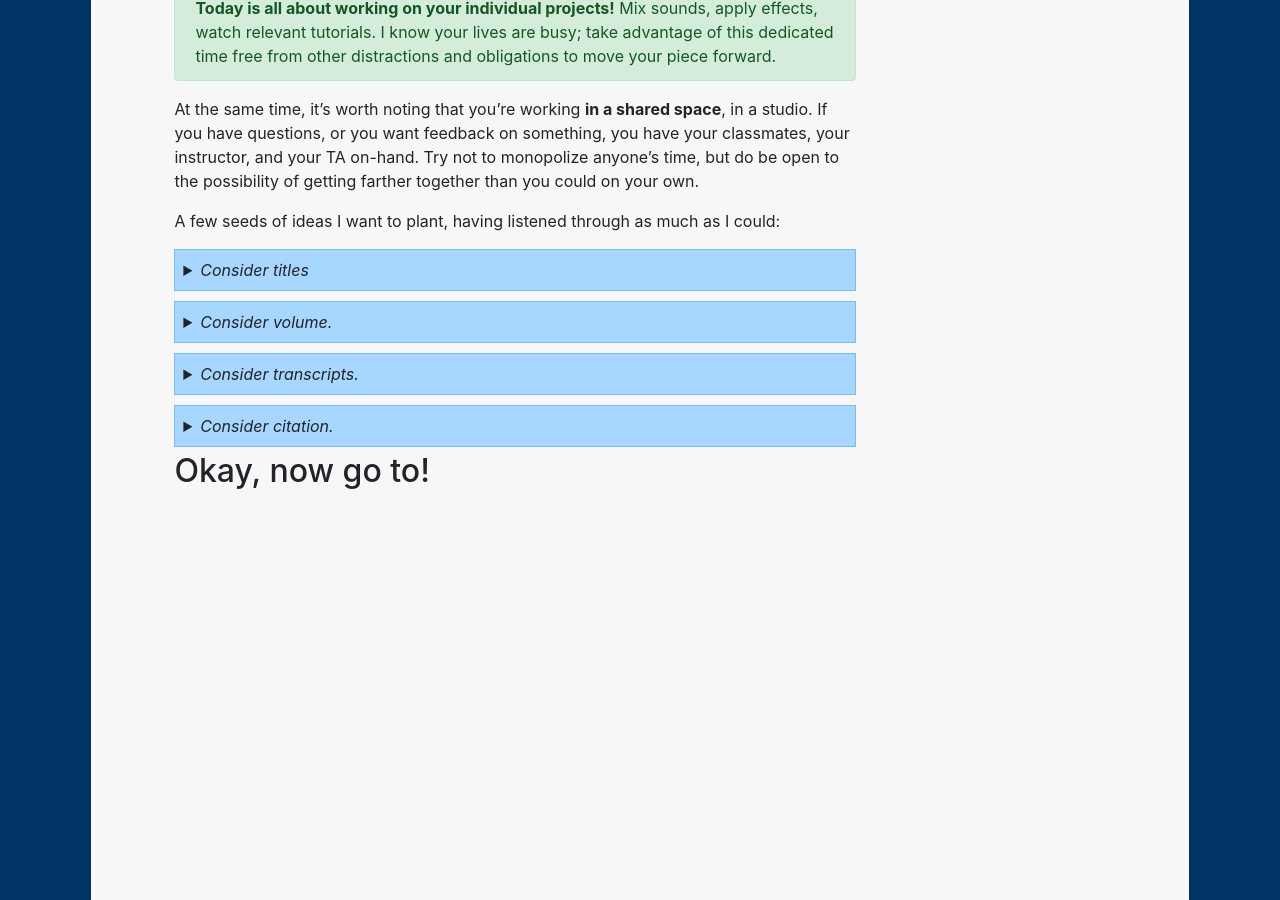
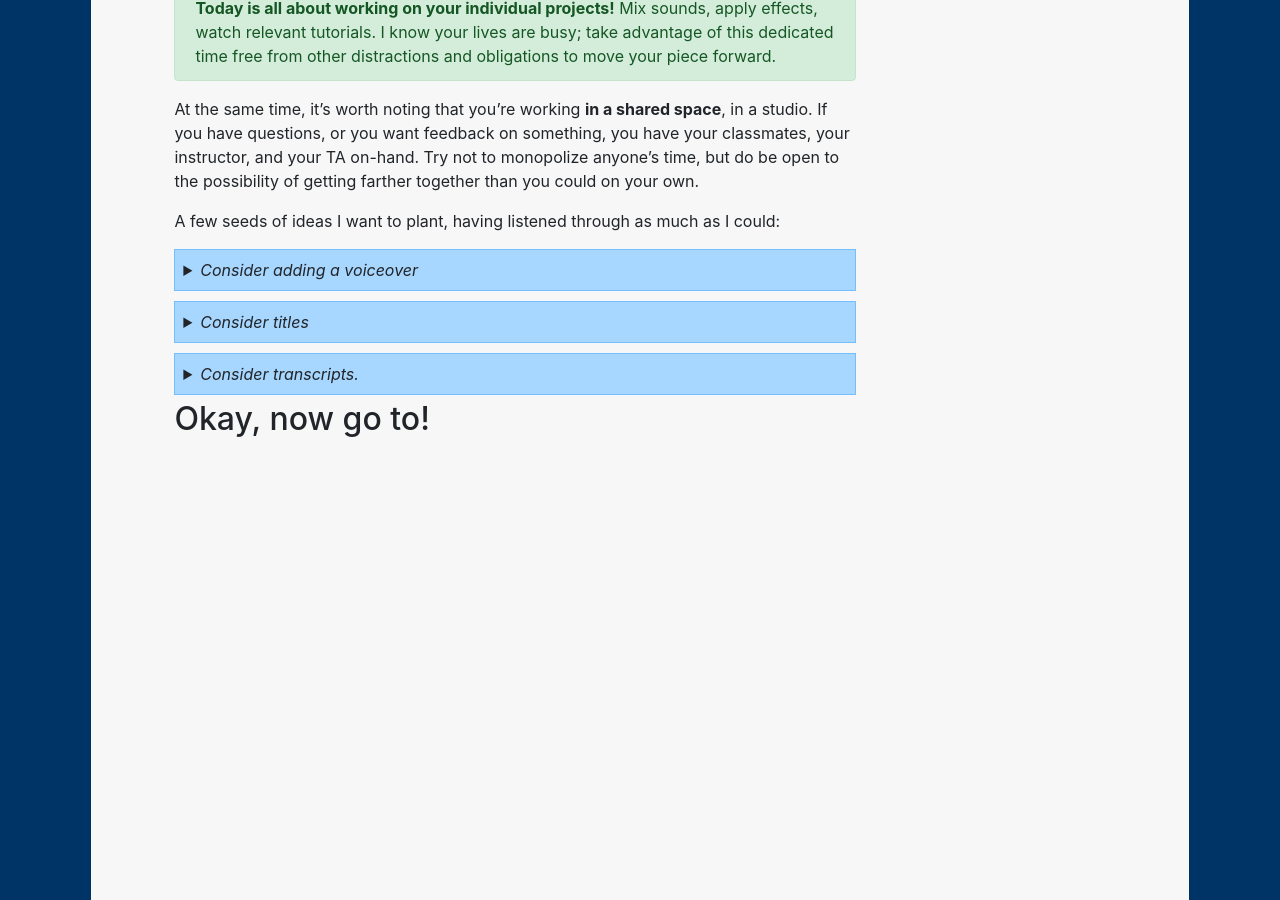
Before and after one commit to benmiller314/cdm2020spring, a Jekyll site: the page built from plans/lesson-08.md, in a window 1280 px wide and 900 px high, scrolled down 377 px. Built offline with Jekyll 4.4.1, drawn with Linux system fonts in a browser that asks for light colours; our own code applies the rules of GitHub Pages for plain Markdown files.

Commit message:
add notes on transcripts

```diff
--- a/plans/lesson-08.md
+++ b/plans/lesson-08.md
@@ -27,28 +27,38 @@
 -->
 
 <details>
+<summary><em>Consider adding a voiceover</em></summary>
+
+</details>
+
+<details>
 <summary><em>Consider titles</em></summary>
 
 A title can provide a location, a clue, a genre, a commentary; it can make or unmake listener expectations. What will you call your soundscape narrative? Where will you let listeners know that name? (In the README? In a recorded introduction to the sound file itself?)
 </details>
 
 <details>
+<summary><em>Consider transcripts.</em></summary>
+
+If you're working off of a script, as a number of you seem to be, please do consider turning it into a readable transcript you can place alongside the sound file: it's not only more accessible for the temporarily or permanently hearing-impaired, but it also makes your piece easier to search for (and within).
+
+I forgot to send an email with examples (I blame this illness), but I can fix that now! NPR's <em>This American Life</em> does a great job, and they're relatively straightforward in format, too. Why not check out some of their <a href="https://www.thisamericanlife.org/recommended">recommended episodes</a>, including a primer for listeners <a href="https://www.thisamericanlife.org/recommended/new-to-this-american-life">new to the show</a> that tipped me off to this <a href="https://www.thisamericanlife.org/109/notes-on-camp">one on camp</a>. (I was excited by this description: <em>"This one drops you in a place and immerses you there so quickly and happily. Just a deeply cheerful trip into childhood summertime."</em>) Or, for something closer to the length of what you'll be working on – a special episode with <a href="https://www.thisamericanlife.org/241/20-acts-in-60-minutes">20 acts in 60 minutes</a>?
+
+You access the transcript from the top of each full episode page, but you can jump to specific sections, or "acts," when choosing what to listen to.
+</details>
+
+<!-- <details>
+<summary><em>Consider citation.</em></summary>
+
+If you're using sounds someone else recorded, be sure to include enough information to recover where it came from. (See <em>Writer/Designer</em> page 162, and the <a href="https://creativecommons.org/use-remix/get-permission/">Creative Commons' own recommendations</a>.) Note that any kind of CC-BY license requires you to say who made the source, not just say that it has a CC-BY license. (Nor is it enough to give a link to the search engine that you found it with.) You can add the information in text alongside the soundscape, or in the soundscape itself, or both!
+</details> -->
+
+<!-- <details>
 <summary><em>Consider volume.</em></summary>
 
 Many of you are doing smart work to differentiate foreground sounds from background, in part through "ducking" the background to a lower volume while keeping the sound going to provide depth. On the foreground side, one risk of recording original sounds is overloading the microphone, such that you get a kind of crackle or squeal as the sound level exceeds what the system can handle. If you notice this happening – you can look for places where the waveform hits the top of the track, or where the volume goes into the red – try Effects > Clip Fix, which should give you a little more room.
-</details>
+</details> -->
 
-<details>
-<summary><em>Consider transcripts.</em></summary>
-
-If you're working off of a script, as a number of you seem to be, please do consider turning it into a readable transcript you can place alongside the sound file. See my email for examples of what this might look like, thanks to <a href="https://www.thisamericanlife.org/109/transcript">This American Life</a>.
-</details>
-
-<details>
-<summary><em>Consider citation.</em></summary>
-
-If you're using sounds someone else recorded, be sure to include enough information to recover where it came from. (See <em>Writer/Designer</em> page 162, and the <a href="https://creativecommons.org/use-remix/get-permission/">Creative Commons' own recommendations</a>.) Note that any kind of CC-BY license requires you to say who made the source, not just say that it has a CC-BY license. (Nor is it enough to give a link to the search engine that you found it with.) You can add the information in text alongside the soundscape, or in the soundscape itself, or both!
-</details>
 
 ## Okay, now go to!
 
--- a/resources.md
+++ b/resources.md
@@ -155,6 +155,14 @@
 <dd>And here's a longer <a href="https://current.org/2016/02/tips-from-ira-glass-on-better-radio/">lecture on "making better radio,"</a> punctuated with examples, that he gave back in 1998 (many of the principles – and critiques – still hold).</dd>
 <dd>This may be less relevant for this particular assignment, but I was searching the web for a recording of Ira Glass talking about <em>This American Life</em> and how to write stories for the radio, but instead I found an interview-in-writing – for LifeHacker, of all things – in which he answers the question, <a href="https://lifehacker.com/im-ira-glass-host-of-this-american-life-and-this-is-h-1609562031">"What everyday thing are you better at than everyone else? What’s your secret?"</a> with a really great and concise rendering of how he takes hours of tape and condenses them into a story. So if you've got too much textual material for your audio remediation, and you're not sure how to render it down, click the link above and search for that question.</dd>
 
+<dt>Examples of Transcripts</dt>
+<dd>A readable transcript for an audio piece is a Good Thing to place alongside the sound file: it's not only more accessible for the temporarily or permanently hearing-impaired, but it also makes your piece easier to search for (and within).
+
+NPR's <em>This American Life</em> does a great job of this, unsurprisingly, and they're relatively straightforward in format, too. Why not check out some of their <a href="https://www.thisamericanlife.org/recommended">recommended episodes</a>, including a primer for listeners <a href="https://www.thisamericanlife.org/recommended/new-to-this-american-life">new to the show</a> that tipped me off to this <a href="https://www.thisamericanlife.org/109/notes-on-camp">one on camp</a>. (I was excited by this description: <em>"This one drops you in a place and immerses you there so quickly and happily. Just a deeply cheerful trip into childhood summertime."</em>) Or, for something closer to the length of what you'll be working on – a special episode with <a href="https://www.thisamericanlife.org/241/20-acts-in-60-minutes">20 acts in 60 minutes</a>?
+
+You access the transcript from the top of each full episode page, but you can jump to specific sections, or "acts," when choosing what to listen to.
+</dd>
+
 <dt>On minding P's and S's</dt>
 <dd>
 <p>One of the more common challenges of recording speech is that sibilants (s sounds) and plosives (especially p sounds) tend to pop out in stark contrast to the sounds around them. Some of the extended early readings in the unit talk about ways to fix this when first recording, but there are also lots of tutorials out there describing Audacity tricks for filtering them out once they're in the mix.<ul>
```
